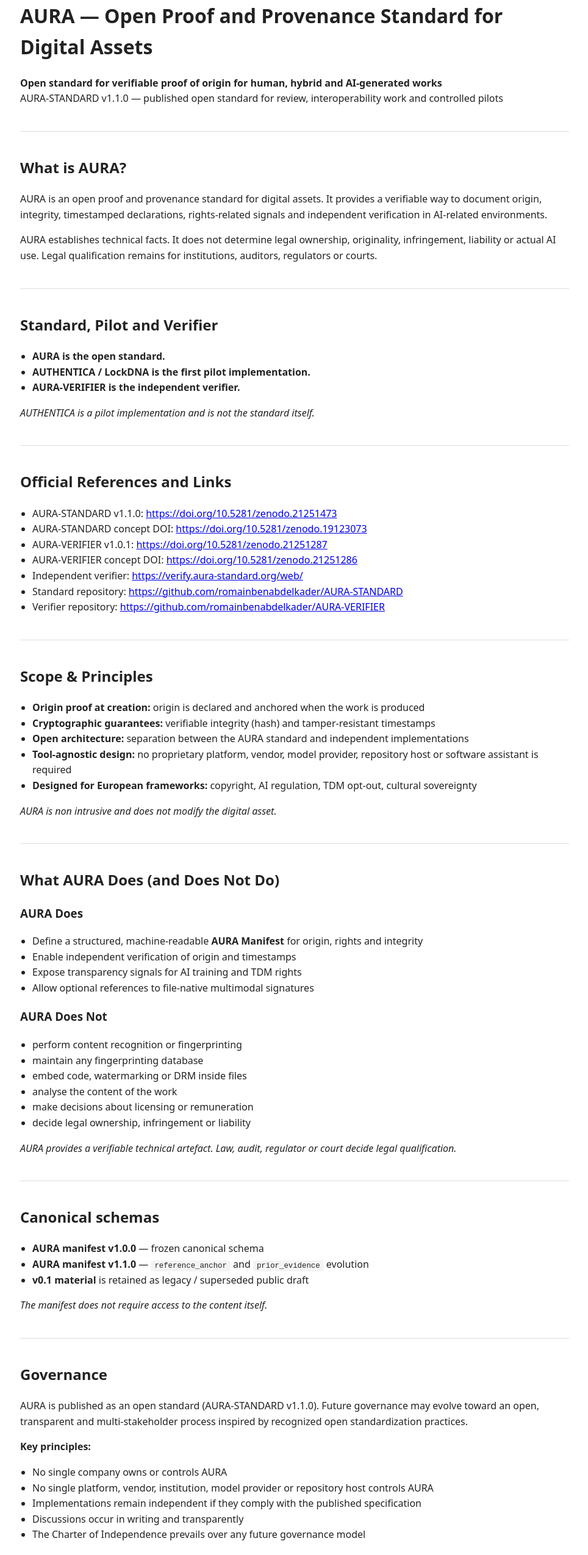
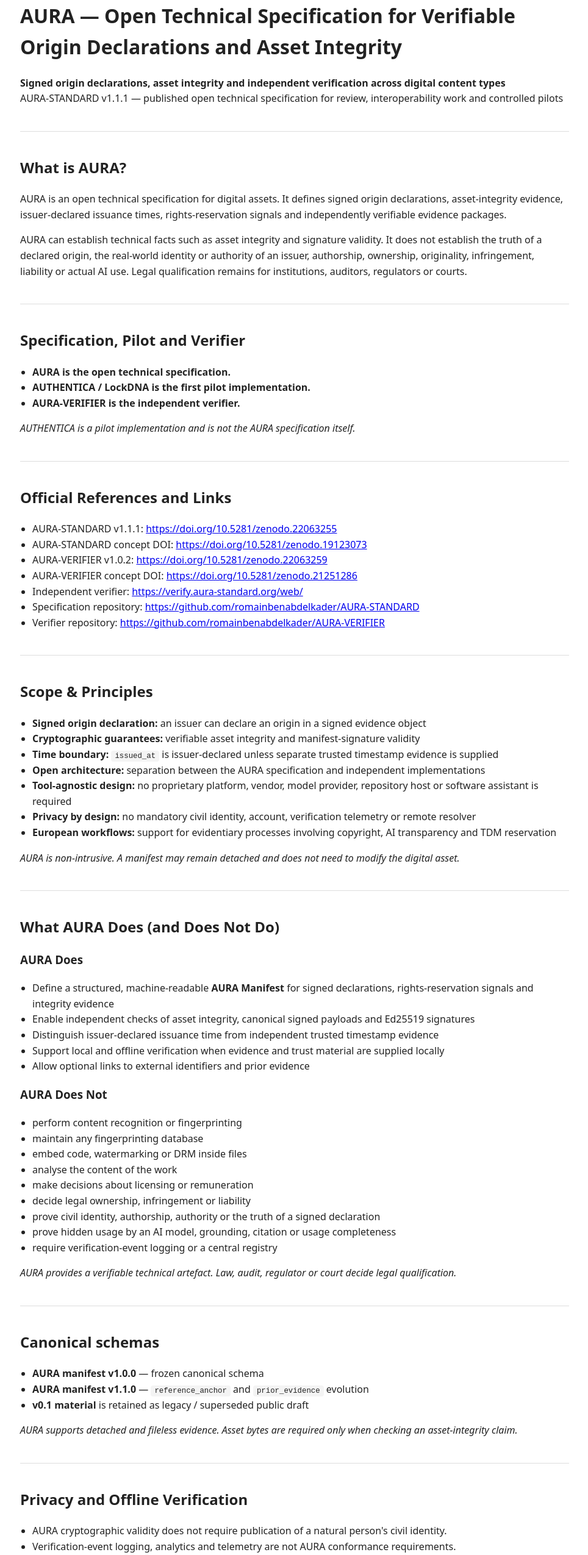
Before and after one commit to romainbenabdelkader/aura-standard-site, a plain HTML site: page index.html in a window 1280 px wide. Shown: the part 40-2590 px from the top of the page at 61% size, without its empty margins (157-1121 px from the left). Drawn offline with Linux system fonts and the light colour scheme.

Commit message:
Align public site with AURA v1.1.1

```diff
--- a/index.html
+++ b/index.html
@@ -2,8 +2,8 @@
 <html lang="en">
 <head>
     <meta charset="UTF-8">
-    <title>AURA • Open Proof and Provenance Standard for Digital Assets</title>
-    <meta name="description" content="AURA-STANDARD v1.1.0 is a published open proof and provenance standard for digital assets: verifiable origin, integrity, timestamped declarations, rights-related signals and independent verification in AI-related environments.">
+    <title>AURA • Open Technical Specification for Verifiable Origin Declarations and Asset Integrity</title>
+    <meta name="description" content="AURA v1.1.1 is an open technical specification for signed origin declarations, asset integrity and independent verification, with local and offline verification support.">
     <meta name="viewport" content="width=device-width, initial-scale=1.0">
 
     <style>
@@ -38,42 +38,42 @@
 
 <body>
 
-<h1>AURA — Open Proof and Provenance Standard for Digital Assets</h1>
-<p><strong>Open standard for verifiable proof of origin for human, hybrid and AI-generated works</strong><br>
-AURA-STANDARD v1.1.0 — published open standard for review, interoperability work and controlled pilots</p>
+<h1>AURA — Open Technical Specification for Verifiable Origin Declarations and Asset Integrity</h1>
+<p><strong>Signed origin declarations, asset integrity and independent verification across digital content types</strong><br>
+AURA-STANDARD v1.1.1 — published open technical specification for review, interoperability work and controlled pilots</p>
 
 <hr>
 
 <h2>What is AURA?</h2>
 <p>
-AURA is an open proof and provenance standard for digital assets. It provides a verifiable way to document origin, integrity, timestamped declarations, rights-related signals and independent verification in AI-related environments.
+AURA is an open technical specification for digital assets. It defines signed origin declarations, asset-integrity evidence, issuer-declared issuance times, rights-reservation signals and independently verifiable evidence packages.
 </p>
 
 <p>
-AURA establishes technical facts. It does not determine legal ownership, originality, infringement, liability or actual AI use. Legal qualification remains for institutions, auditors, regulators or courts.
+AURA can establish technical facts such as asset integrity and signature validity. It does not establish the truth of a declared origin, the real-world identity or authority of an issuer, authorship, ownership, originality, infringement, liability or actual AI use. Legal qualification remains for institutions, auditors, regulators or courts.
 </p>
 
 <hr>
 
-<h2>Standard, Pilot and Verifier</h2>
+<h2>Specification, Pilot and Verifier</h2>
 <ul>
-    <li><strong>AURA is the open standard.</strong></li>
+    <li><strong>AURA is the open technical specification.</strong></li>
     <li><strong>AUTHENTICA / LockDNA is the first pilot implementation.</strong></li>
     <li><strong>AURA-VERIFIER is the independent verifier.</strong></li>
 </ul>
 
-<p><em>AUTHENTICA is a pilot implementation and is not the standard itself.</em></p>
+<p><em>AUTHENTICA is a pilot implementation and is not the AURA specification itself.</em></p>
 
 <hr>
 
 <h2>Official References and Links</h2>
 <ul>
-    <li>AURA-STANDARD v1.1.0: <a href="https://doi.org/10.5281/zenodo.21251473">https://doi.org/10.5281/zenodo.21251473</a></li>
+    <li>AURA-STANDARD v1.1.1: <a href="https://doi.org/10.5281/zenodo.22063255">https://doi.org/10.5281/zenodo.22063255</a></li>
     <li>AURA-STANDARD concept DOI: <a href="https://doi.org/10.5281/zenodo.19123073">https://doi.org/10.5281/zenodo.19123073</a></li>
-    <li>AURA-VERIFIER v1.0.1: <a href="https://doi.org/10.5281/zenodo.21251287">https://doi.org/10.5281/zenodo.21251287</a></li>
+    <li>AURA-VERIFIER v1.0.2: <a href="https://doi.org/10.5281/zenodo.22063259">https://doi.org/10.5281/zenodo.22063259</a></li>
     <li>AURA-VERIFIER concept DOI: <a href="https://doi.org/10.5281/zenodo.21251286">https://doi.org/10.5281/zenodo.21251286</a></li>
     <li>Independent verifier: <a href="https://verify.aura-standard.org/web/">https://verify.aura-standard.org/web/</a></li>
-    <li>Standard repository: <a href="https://github.com/romainbenabdelkader/AURA-STANDARD">https://github.com/romainbenabdelkader/AURA-STANDARD</a></li>
+    <li>Specification repository: <a href="https://github.com/romainbenabdelkader/AURA-STANDARD">https://github.com/romainbenabdelkader/AURA-STANDARD</a></li>
     <li>Verifier repository: <a href="https://github.com/romainbenabdelkader/AURA-VERIFIER">https://github.com/romainbenabdelkader/AURA-VERIFIER</a></li>
 </ul>
 
@@ -81,14 +81,16 @@
 
 <h2>Scope & Principles</h2>
 <ul>
-    <li><strong>Origin proof at creation:</strong> origin is declared and anchored when the work is produced</li>
-    <li><strong>Cryptographic guarantees:</strong> verifiable integrity (hash) and tamper-resistant timestamps</li>
-    <li><strong>Open architecture:</strong> separation between the AURA standard and independent implementations</li>
+    <li><strong>Signed origin declaration:</strong> an issuer can declare an origin in a signed evidence object</li>
+    <li><strong>Cryptographic guarantees:</strong> verifiable asset integrity and manifest-signature validity</li>
+    <li><strong>Time boundary:</strong> <code>issued_at</code> is issuer-declared unless separate trusted timestamp evidence is supplied</li>
+    <li><strong>Open architecture:</strong> separation between the AURA specification and independent implementations</li>
     <li><strong>Tool-agnostic design:</strong> no proprietary platform, vendor, model provider, repository host or software assistant is required</li>
-    <li><strong>Designed for European frameworks:</strong> copyright, AI regulation, TDM opt-out, cultural sovereignty</li>
+    <li><strong>Privacy by design:</strong> no mandatory civil identity, account, verification telemetry or remote resolver</li>
+    <li><strong>European workflows:</strong> support for evidentiary processes involving copyright, AI transparency and TDM reservation</li>
 </ul>
 
-<p><em>AURA is non intrusive and does not modify the digital asset.</em></p>
+<p><em>AURA is non-intrusive. A manifest may remain detached and does not need to modify the digital asset.</em></p>
 
 <hr>
 
@@ -96,10 +98,11 @@
 
 <h3>AURA Does</h3>
 <ul>
-    <li>Define a structured, machine-readable <strong>AURA Manifest</strong> for origin, rights and integrity</li>
-    <li>Enable independent verification of origin and timestamps</li>
-    <li>Expose transparency signals for AI training and TDM rights</li>
-    <li>Allow optional references to file-native multimodal signatures</li>
+    <li>Define a structured, machine-readable <strong>AURA Manifest</strong> for signed declarations, rights-reservation signals and integrity evidence</li>
+    <li>Enable independent checks of asset integrity, canonical signed payloads and Ed25519 signatures</li>
+    <li>Distinguish issuer-declared issuance time from independent trusted timestamp evidence</li>
+    <li>Support local and offline verification when evidence and trust material are supplied locally</li>
+    <li>Allow optional links to external identifiers and prior evidence</li>
 </ul>
 
 <h3>AURA Does Not</h3>
@@ -110,6 +113,9 @@
     <li>analyse the content of the work</li>
     <li>make decisions about licensing or remuneration</li>
     <li>decide legal ownership, infringement or liability</li>
+    <li>prove civil identity, authorship, authority or the truth of a signed declaration</li>
+    <li>prove hidden usage by an AI model, grounding, citation or usage completeness</li>
+    <li>require verification-event logging or a central registry</li>
 </ul>
 
 <p><em>AURA provides a verifiable technical artefact. Law, audit, regulator or court decide legal qualification.</em></p>
@@ -124,13 +130,31 @@
     <li><strong>v0.1 material</strong> is retained as legacy / superseded public draft</li>
 </ul>
 
-<p><em>The manifest does not require access to the content itself.</em></p>
+<p><em>AURA supports detached and fileless evidence. Asset bytes are required only when checking an asset-integrity claim.</em></p>
+
+<hr>
+
+<h2>Privacy and Offline Verification</h2>
+
+<ul>
+    <li>AURA cryptographic validity does not require publication of a natural person's civil identity.</li>
+    <li>Verification-event logging, analytics and telemetry are not AURA conformance requirements.</li>
+    <li>When the manifest, asset where applicable, public key and trust material are local, cryptographic verification can complete without an external network request.</li>
+    <li>Stable issuer identifiers and keys improve continuity but can increase cross-manifest linkability; scoped or rotated identifiers remain an explicit deployment choice.</li>
+    <li>Remote convenience loading is optional and may create ordinary access logs at the contacted server.</li>
+</ul>
+
+<p>
+See the <a href="https://github.com/romainbenabdelkader/AURA-STANDARD/blob/main/PRIVACY.md">privacy principles</a>,
+the <a href="https://github.com/romainbenabdelkader/AURA-STANDARD/blob/main/CONFORMANCE.md">conformance requirements</a>
+and the <a href="https://github.com/romainbenabdelkader/AURA-STANDARD/blob/main/PRIVACY_CONFORMANCE_NOTE.md">privacy and offline-verification note</a>.
+</p>
 
 <hr>
 
 <h2>Governance</h2>
 <p>
-AURA is published as an open standard (AURA-STANDARD v1.1.0).
+AURA is published as an open technical specification (AURA-STANDARD v1.1.1).
 Future governance may evolve toward an open, transparent and multi-stakeholder process inspired by recognized open standardization practices.
 </p>
 
@@ -145,9 +169,11 @@
 
 <p><em>AURA is designed for long-term institutional governance without capture by a single actor.</em></p>
 
+<p><em>AURA currently has no independent certification or enforcement body. Public requirements and tests make conformance claims reviewable but cannot sanction an abusive deployment.</em></p>
+
 <hr>
 
-<h2>Why Europe Needs AURA</h2>
+<h2>Why an Open Evidentiary Layer Matters</h2>
 
 <p>The European Union has a strategic mandate to protect:</p>
 <ul>
@@ -158,24 +184,24 @@
 </ul>
 
 <p>
-With generative AI, large-scale datasets and automated transformations, <strong>origin has become a foundational issue.</strong>
+With generative AI, large-scale datasets and automated transformations, <strong>portable and reviewable evidence has become a foundational issue.</strong>
 </p>
 
 <p>AURA provides:</p>
 <ul>
-    <li>verifiable proof of origin for human, hybrid and AI-generated works</li>
-    <li>machine readable transparency for AI training and dataset use</li>
+    <li>signed origin declarations for human, hybrid and AI-generated works</li>
+    <li>machine-readable transparency and rights-reservation declarations</li>
     <li>cross border interoperability between platforms, CMOs and institutions</li>
-    <li>auditability and technical traceability compatible with EU law</li>
+    <li>technical traceability that can support institutional and regulatory workflows</li>
 </ul>
 
-<p><em>AURA does not replace existing regulations; it provides the technical layer that enables their implementation.</em></p>
+<p><em>AURA does not replace existing regulations or determine compliance; it can support evidentiary workflows within them.</em></p>
 
 <hr>
 
 <h2>Interoperability</h2>
 
-<p>AURA complements does not replace:</p>
+<p>AURA complements, but does not replace:</p>
 <ul>
     <li>ISRC / ISWC</li>
     <li>DDEX metadata frameworks</li>
@@ -197,13 +223,13 @@
 <h2>Intellectual Property Position</h2>
 
 <p>
-This published open standard reflects an independently conceived and publicly documented standard.
+This published open technical specification reflects an independently conceived and publicly documented specification.
 It was developed prior to, and separately from, any external confidential collaboration.
 </p>
 
 <p>
-The AURA standard contains <strong>no confidential or proprietary information</strong> from any partner, institution or private entity.
-All concepts and structures described herein are published openly for public review as part of an open standardization process.
+The AURA specification contains <strong>no confidential or proprietary information</strong> from any partner, institution or private entity.
+All concepts and structures described herein are published openly for public review through a documented change process.
 </p>
 
 <p>
@@ -234,7 +260,7 @@
 
 <hr>
 
-<p>© 2026 — <strong>AURA</strong> — AURA-STANDARD v1.1.0 · Published open standard</p>
+<p>© 2026 — <strong>AURA</strong> — AURA-STANDARD v1.1.1 · Open technical specification</p>
 
 </body>
 </html>
```
